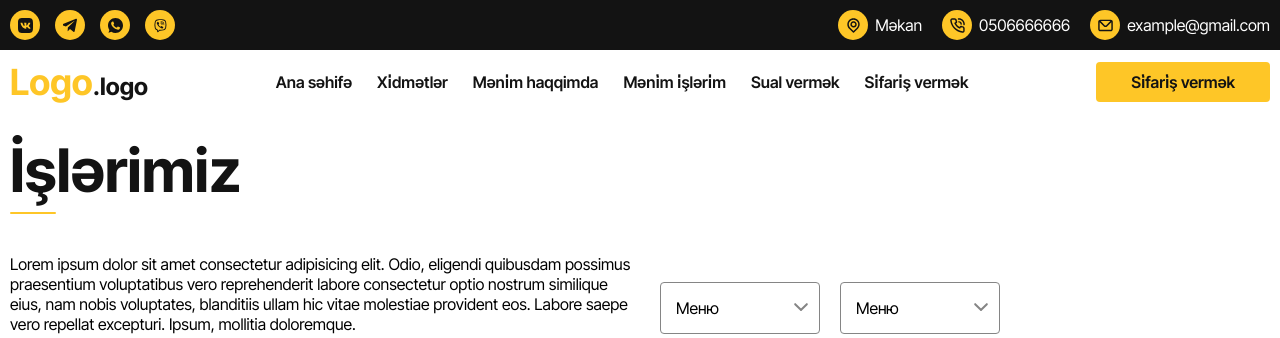
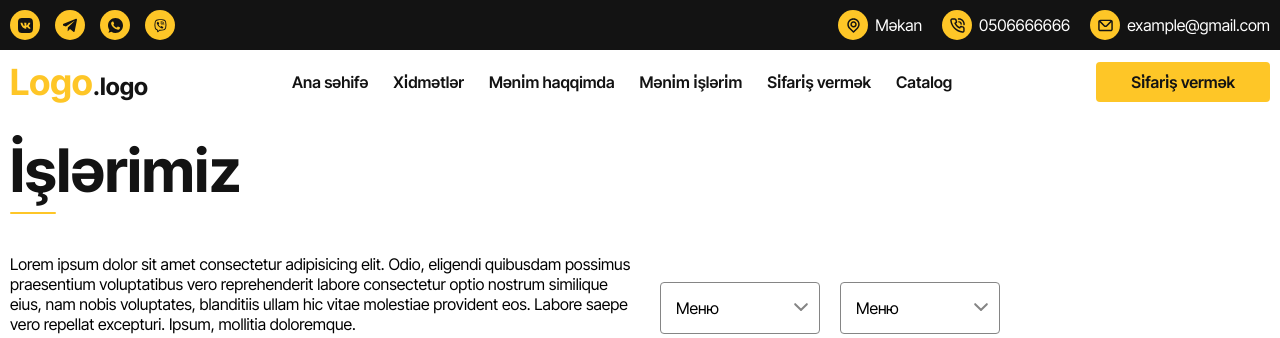
Before and after one commit to alexop89056/weldingFull, a Django app: page /catalog/ in a window 1280 px wide. Shown: the top 338 px of the page. Run offline with Django 5.2, Linux system fonts and the light colour scheme.

Commit message:
Добавил ссылки

```diff
--- a/app/static/css/index.css
+++ b/app/static/css/index.css
@@ -9,7 +9,9 @@
   font-family: "Inter Tight", sans-serif;
   font-size: 16px;
   z-index: 20;
+  scroll-behavior: smooth;
 }
+
 
 input {
   font-family: "Inter Tight", sans-serif;
--- a/app/templates/index.html
+++ b/app/templates/index.html
@@ -58,7 +58,7 @@
                     </div>
                 </div>
             </section>
-            <section class="services">
+            <section class="services" id="services">
                 <div class="services__content">
                     <div class="bg__klip klip-1"></div>
                     <div class="bg__klip klip-2"></div>
@@ -99,7 +99,7 @@
 
 
 
-            <section class="services">
+            <section class="services" id="about">
                 <div class="services__content">
                     <div class="bg__klip klip-3"></div>
                     <div class="container">
@@ -126,7 +126,7 @@
             </section>
 
 
-            <section class="products">
+            <section class="products" id="works">
                 <div class="products__content">
                     <div class="bg__klip klip-4"></div>
                     <div class="container">
--- a/app/templates/template/header.html
+++ b/app/templates/template/header.html
@@ -34,11 +34,11 @@
                                 <nav class="menu">
                                     <ul>
                                         <a href="/"><li class="header__link">Ana səhifə</li></a>
-                                        <a href=""><li class="header__link">Xi̇dmətlər</li></a>
-                                        <a href=""><li class="header__link">Məni̇m haqqimda</li></a>
-                                        <a href="/catalog"><li class="header__link">Məni̇m i̇şləri̇m</li></a>
-                                        <a href=""><li class="header__link">Sual vermək</li></a>
-                                        <a href=""><li class="header__link">Si̇fari̇ş vermək</li></a>
+                                        <a href="/#services"><li class="header__link">Xi̇dmətlər</li></a>
+                                        <a href="/#about"><li class="header__link">Məni̇m haqqimda</li></a>
+                                        <a href="/#works"><li class="header__link">Məni̇m i̇şləri̇m</li></a>
+                                        <a href="/#order"><li class="header__link">Si̇fari̇ş vermək</li></a>
+                                        <a href="/catalog"><li class="header__link">Catalog</li></a>
                                     </ul>
                                     <div class="info">
                                         <a href="#"><span><img src="{% static 'img/svg/Vector_lock.svg' %}"  alt="w"></span> Məkan</a>
--- a/app/templates/template/order.html
+++ b/app/templates/template/order.html
@@ -1,6 +1,6 @@
 {% load static %}
 
-<section class="order__part">
+<section class="order__part" id="order">
     <div class="order__content">
         <div class="con">
             <div class="order__body">
```
